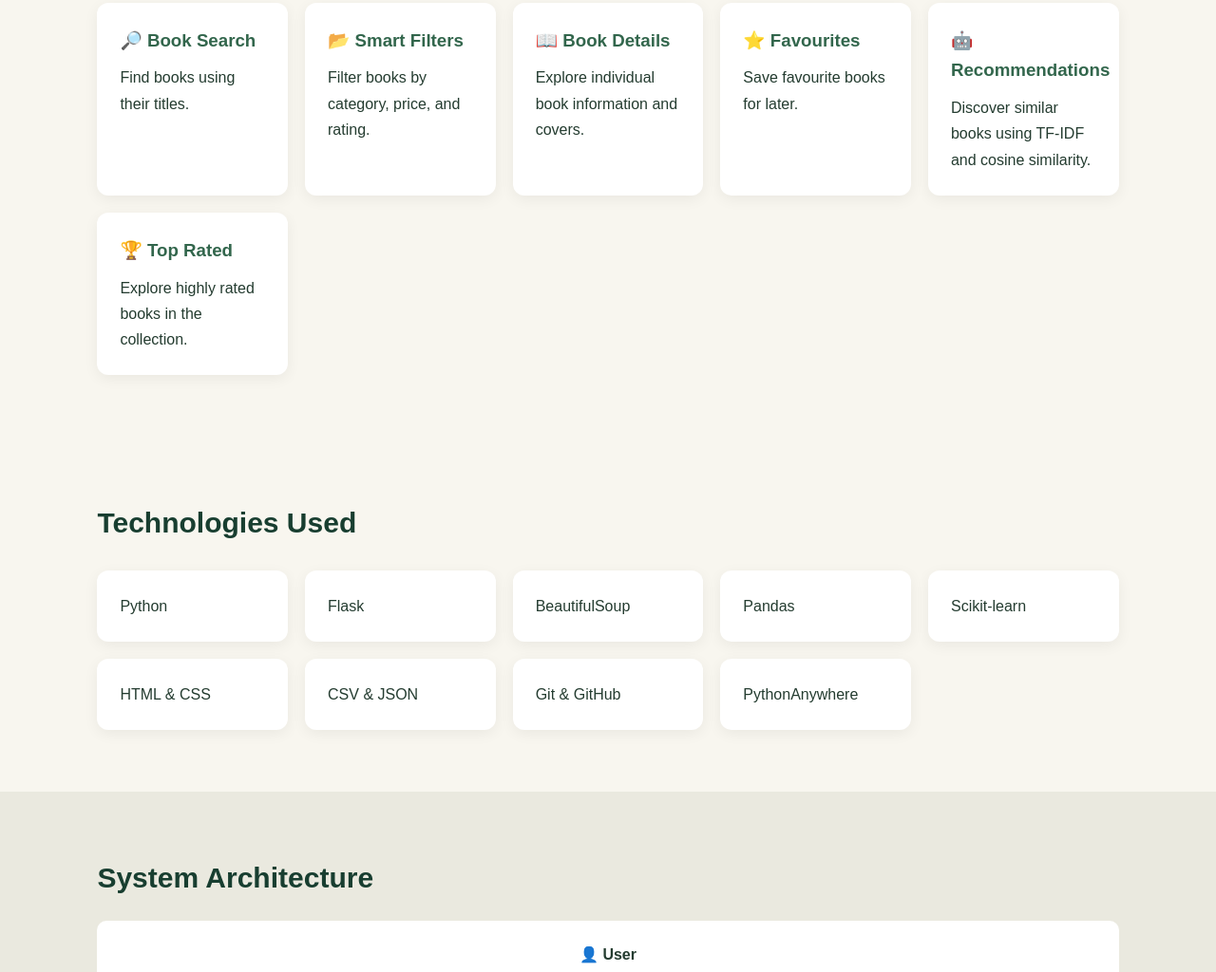
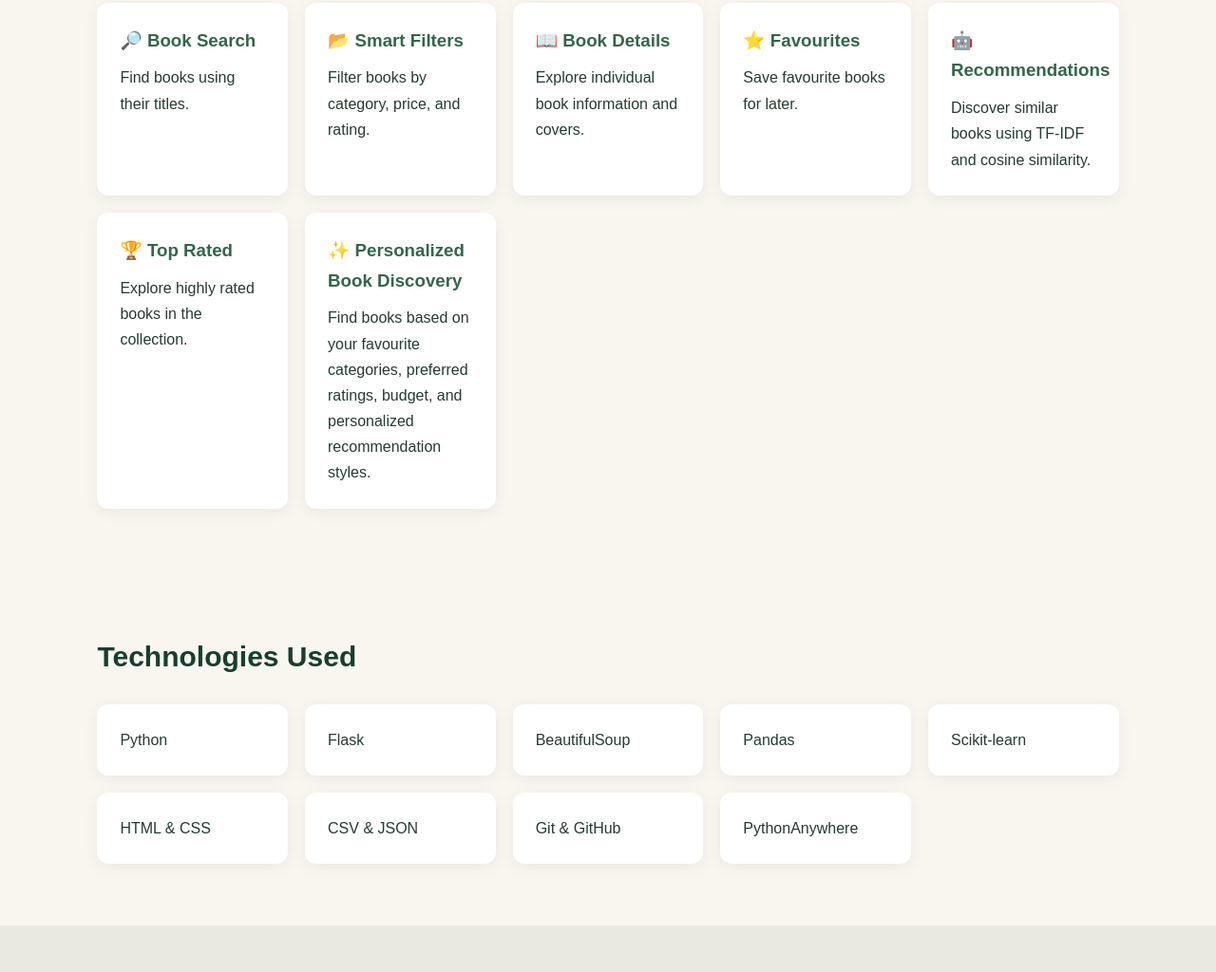
Before and after one commit to fatima-ali-amiri/BookNest, a plain HTML site: page docs/index.html in a window 1280 px wide. Shown: the part 1092-2116 px from the top of the page at 95% size. Drawn offline with Linux system fonts and the light colour scheme.

Commit message:
Update portfolio with personalized discovery feature

```diff
--- a/docs/index.html
+++ b/docs/index.html
@@ -245,6 +245,14 @@
             <h3>🏆 Top Rated</h3>
             <p>Explore highly rated books in the collection.</p>
         </div>
+<div class="card">
+    <h3>✨ Personalized Book Discovery</h3>
+    <p>
+        Find books based on your favourite categories,
+        preferred ratings, budget, and personalized
+        recommendation styles.
+    </p>
+</div>
     </div>
 </section>
 
```
